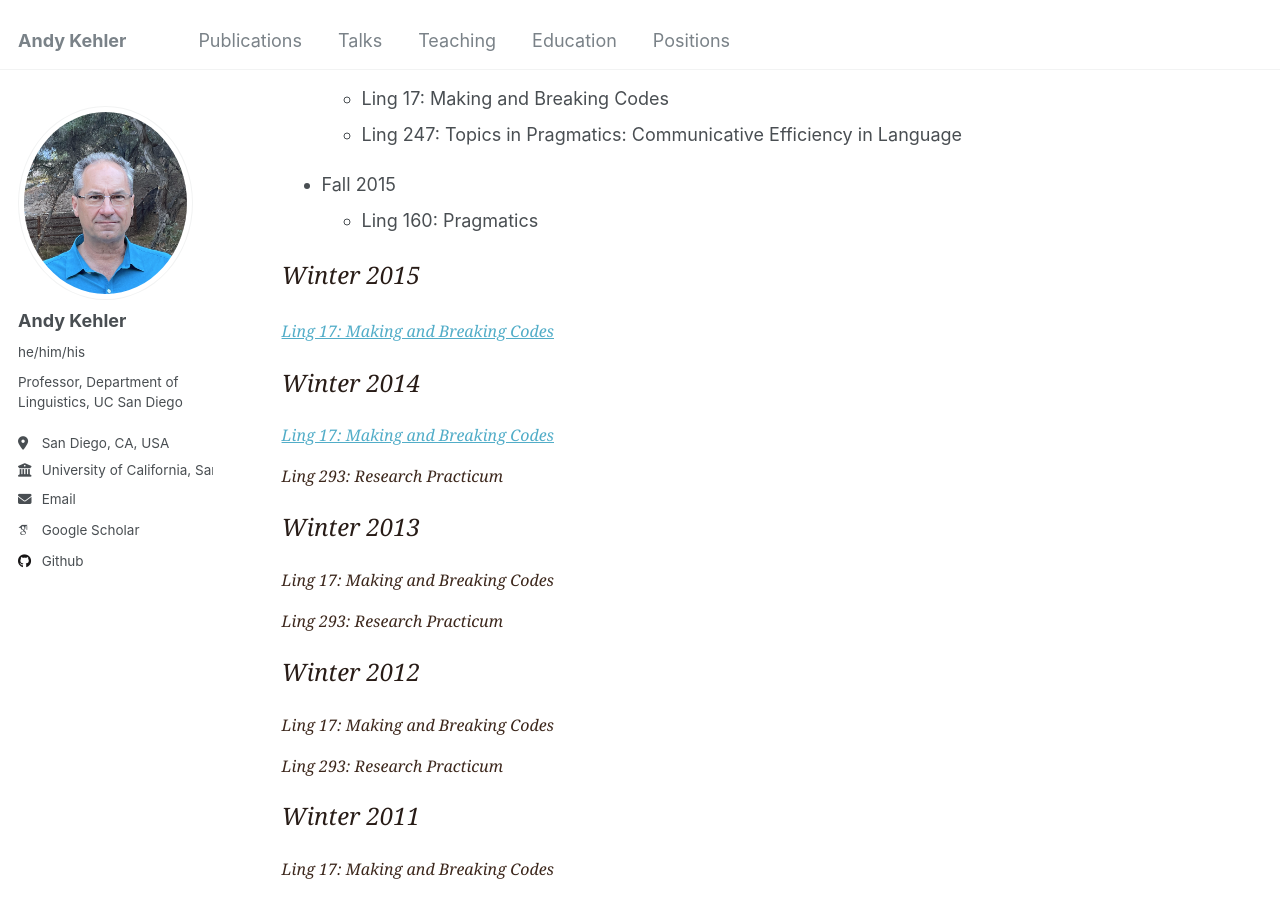
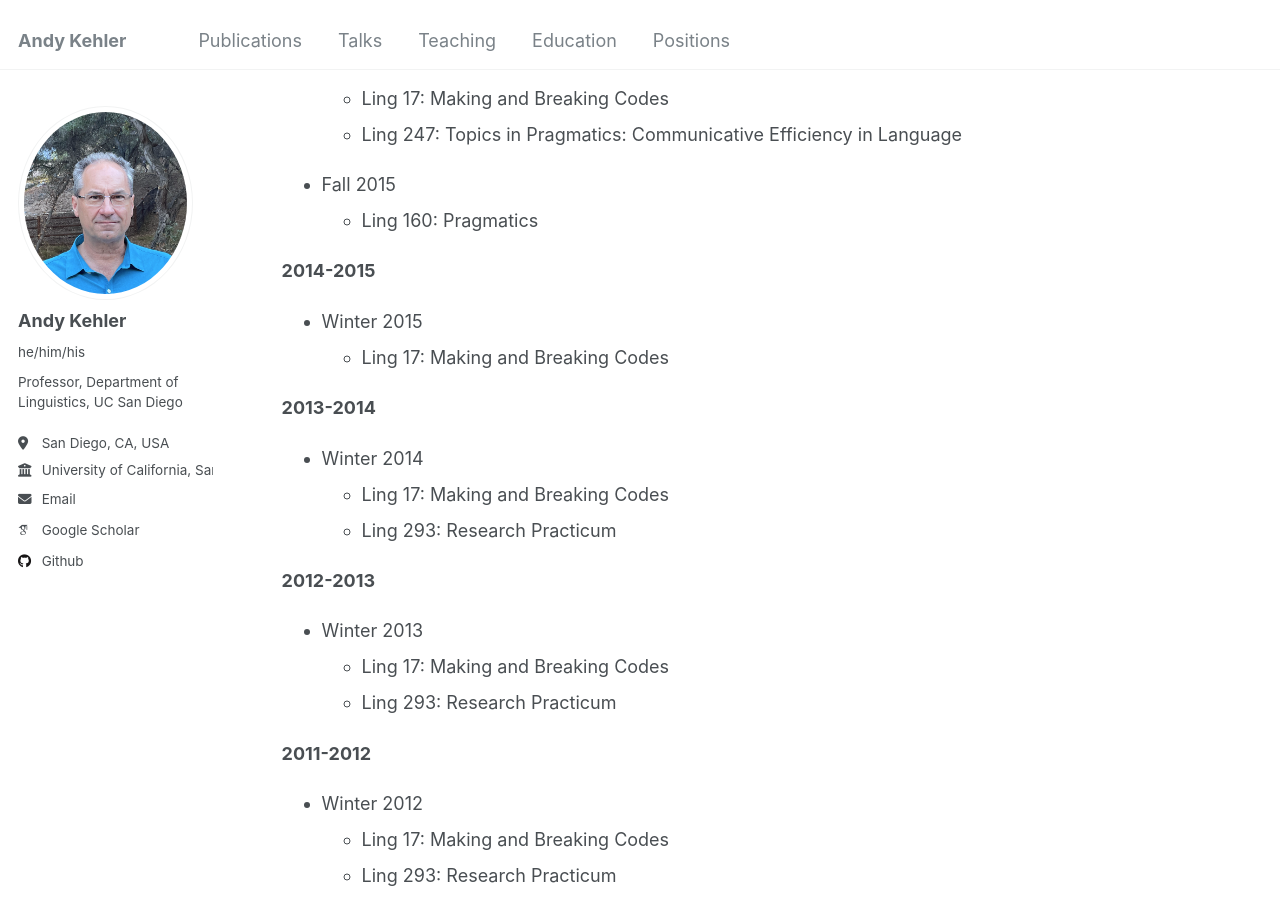
Before and after one commit to akehler/akehler.github.io, a Jekyll site: the page built from _pages/teaching.html, in a window 1280 px wide and 900 px high, scrolled down 3152 px. Built offline with Jekyll 4.4.1, drawn with Linux system fonts in a browser that asks for light colours; some web fonts are replaced.

Commit message:
Update teaching.html

```diff
--- a/_pages/teaching.html
+++ b/_pages/teaching.html
@@ -369,59 +369,79 @@ Ling 160: Pragmatics
 </li>
 </ul>
 </ul>
+
+<p></p>
+<strong>2014-2015</strong>
+<p></p>
+
+<ul>
+<li>Winter 2015
+</li>
+<ul>
+<li>
+Ling 17: Making and Breaking Codes
+</li>
+</ul>
+</ul>
+
+<p></p>
+<strong>2013-2014</strong>
+<p></p>
+
+<ul>
+<li>Winter 2014
+</li>
+<ul>
+<li>
+Ling 17: Making and Breaking Codes
+</li>
+<li>
+Ling 293: Research Practicum
+</li>
+</ul>
+</ul>
+
+<p></p>
+<strong>2012-2013</strong>
+<p></p>
+
+<ul>
+<li>Winter 2013
+</li>
+<ul>
+<li>
+Ling 17: Making and Breaking Codes
+</li>
+<li>
+Ling 293: Research Practicum
+</li>
+</ul>
+</ul>
 <p>
+
+<p></p>
+<strong>2011-2012</strong>
+<p></p>
+
+<ul>
+<li>Winter 2012
+</li>
+<ul>
+<li>
+Ling 17: Making and Breaking Codes
+</li>
+<li>
+Ling 293: Research Practicum
+</li>
+</ul>
+</ul>
+<p>
+
+
 
 <p>
 
 
-			  <p><font face="Georgia, Times New Roman, Times, serif" size="3" color="#281C17">
-         <font size="5"><i>Winter 2015</font></p>
-
-
-<font color="#3C271C"><a HREF="ling17/Lign17-Winter15-Syllabus.pdf">Ling 17:
-Making and Breaking Codes</a></font>
-
-<p>
-
-			            <p><font face="Georgia, Times New Roman, Times, serif" size="3" color="#281C17">
-         <font size="5"><i>Winter 2014</font></p>
-
-
-<font color="#3C271C"><a HREF="ling17/Lign17-Winter14-Syllabus.pdf">Ling 17:
-Making and Breaking Codes</a></font>
-
-<p>
-
-
-<font color="#3C271C">Ling 293:
-Research Practicum</font>
-
-
-          <p><font face="Georgia, Times New Roman, Times, serif" size="3" color="#281C17">
-         <font size="5"><i>Winter 2013</font></p>
-
-
-<font color="#3C271C">Ling 17:
-Making and Breaking Codes</font>
-
-<p>
-
-
-<font color="#3C271C">Ling 293:
-Research Practicum</font>
-
-          <p><font face="Georgia, Times New Roman, Times, serif" size="3" color="#281C17">
-
-			  <font size="5"><i>Winter 2012</font></p>
-
-
-<font color="#3C271C">Ling 17:
-Making and Breaking Codes</font>
-
-<p>
-
-<font color="#3C271C">Ling 293:
-Research Practicum</font>
 
           <p><font face="Georgia, Times New Roman, Times, serif" size="3" color="#281C17">
 
```
